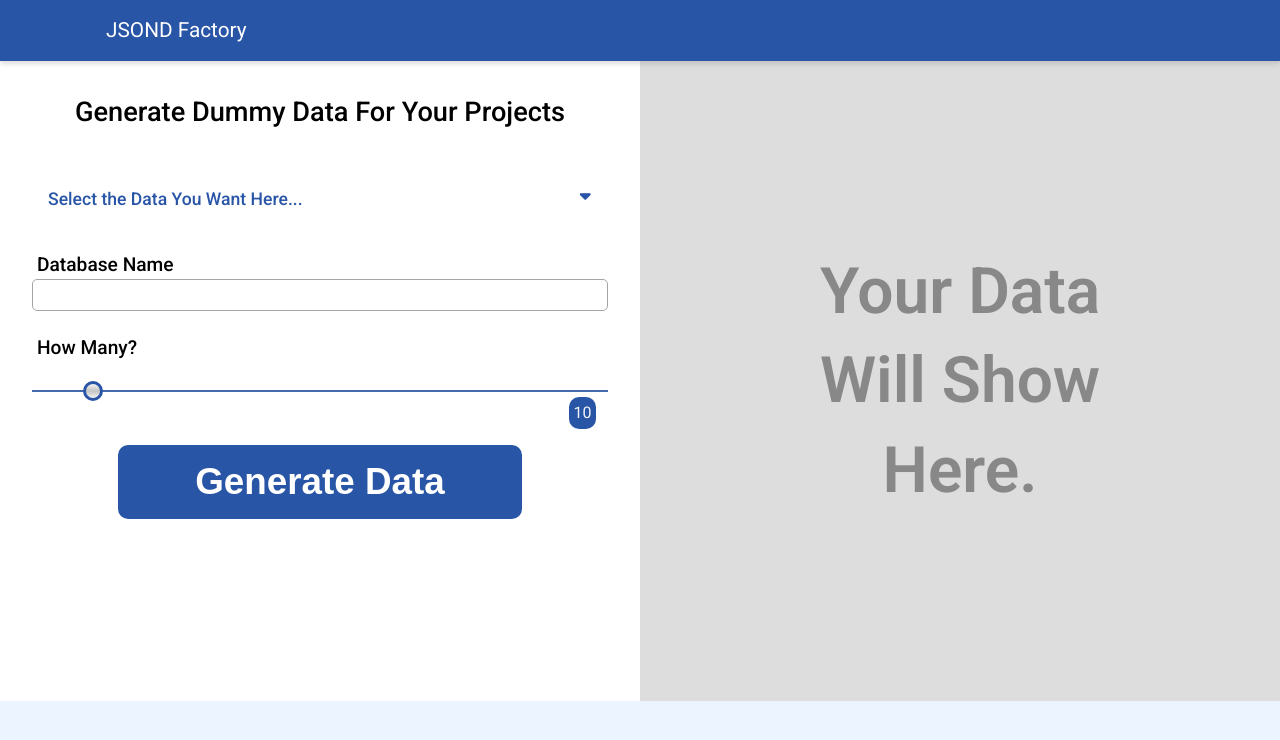
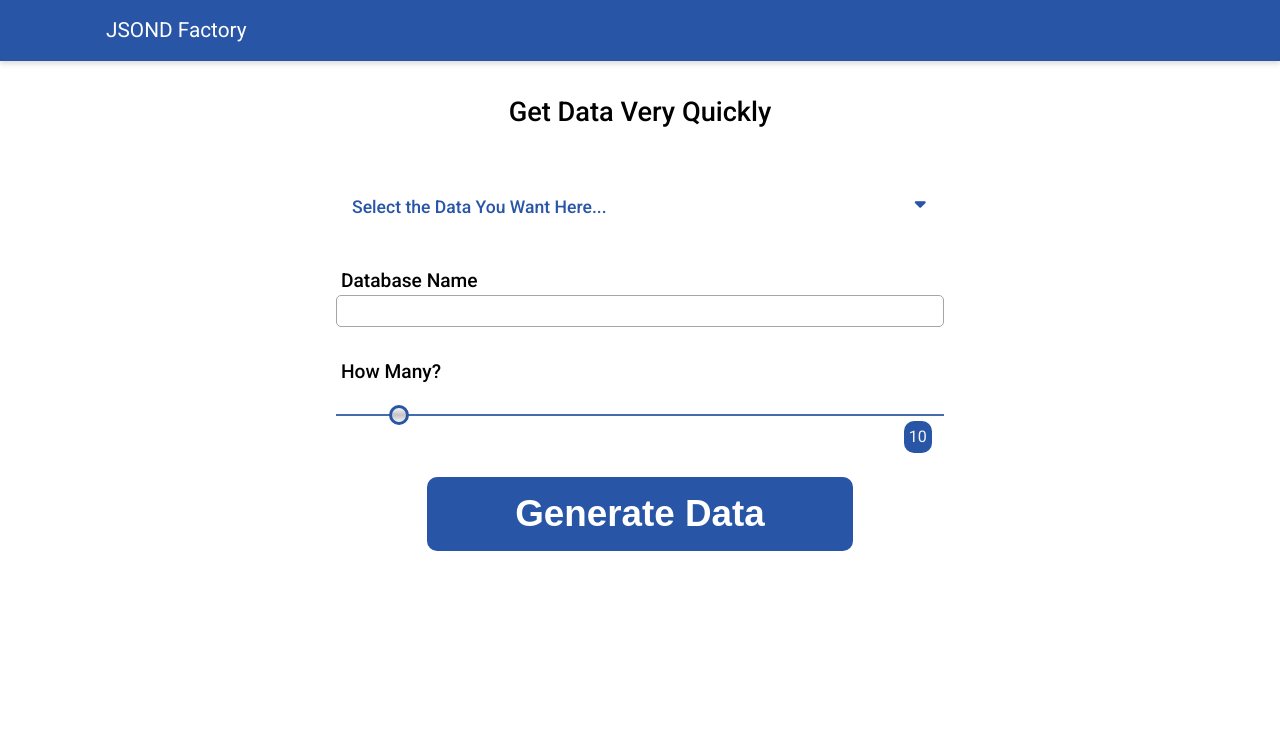
Before and after one commit to rhen99/QuickDataGrab, a Vue app: page / in a window 1280 px wide. Shown: the top 740 px of the page. Built offline with nearby package versions, Linux system fonts and the light colour scheme.

Commit message:
jsonified

```diff
--- a/package.json
+++ b/package.json
@@ -10,9 +10,9 @@
 	"dependencies": {
 		"axios": "^0.19.0",
 		"core-js": "^2.6.5",
+		"file-saver": "^2.0.2",
 		"firebase": "^6.3.5",
 		"firestore-export-import": "^0.2.6",
-		"highlight.js": "^9.15.9",
 		"vue": "^2.6.10"
 	},
 	"devDependencies": {
--- a/src/App.vue
+++ b/src/App.vue
@@ -1,9 +1,8 @@
 <template>
   <div id="app">
     <Navbar />
-    <div class="main-area d-flex">
-      <Inputs v-on:generated="changeOutput" />
-      <Output v-bind:currentOutput="currentOutput" v-bind:currentOutputProps="currentOutputProps" />
+    <div class="main-area">
+      <Inputs />
     </div>
   </div>
 </template>
@@ -11,25 +10,18 @@
 <script>
 import Navbar from "./components/layouts/Navbar";
 import Inputs from "./components/Inputs";
-import Output from "./components/Output";
 export default {
   name: "app",
   components: {
     Navbar,
-    Inputs,
-    Output
+    Inputs
   },
   data() {
     return {
-      currentOutput: "start",
-      currentOutputProps: {}
+      data: []
     };
   },
-  methods: {
-    changeOutput() {
-      this.currentOutput = "json";
-    }
-  }
+  methods: {}
 };
 </script>
 
@@ -43,7 +35,7 @@ html,
 body {
   font-family: "Roboto", sans-serif;
   line-height: 1.4;
-  background-color: #ecf4ff;
+  background-color: #fff;
 }
 .d-flex {
   display: flex;
@@ -55,6 +47,6 @@ body {
   padding: 0 1rem;
 }
 .main-area {
-  height: 80vh;
+  height: 100vh;
 }
 </style>
--- a/src/components/Inputs.vue
+++ b/src/components/Inputs.vue
@@ -1,7 +1,7 @@
 <template>
   <div class="inputs">
-    <h1>Generate Dummy Data For Your Projects</h1>
-    <div class="fields">
+    <h1>Get Data Very Quickly</h1>
+    <div class="fields d-flex">
       <div class="input-field">
         <div name="data_type" class="select">
           <p @click="drop">
@@ -21,7 +21,7 @@
       </div>
       <div class="input-field">
         <label for="db">Database Name</label>
-        <input type="text" id="db" class="db-name" />
+        <input type="text" v-model="db_name" id="db" class="db-name" />
       </div>
       <div class="input-field">
         <label>How Many?</label>
@@ -29,7 +29,7 @@
         <span class="counter">{{range}}</span>
       </div>
       <div class="btns input-field" v-if="gotData">
-        <button class="btn json">Download JSON</button>
+        <button class="btn json" @click="jsonDL">Download JSON</button>
         <button class="btn sql">Download SQL</button>
       </div>
       <div class="btns input-field" v-else>
@@ -41,16 +41,18 @@
 
 <script>
 import db from "./firebase/firebaseInit";
+import FileSaver from "file-saver";
 export default {
   name: "Inputs",
   data() {
     return {
-      chosenData: "",
+      jsonData: "",
       dropped: false,
       range: 10,
       dropDownCurrent: "Select the Data You Want Here...",
       gotData: false,
-      data: []
+      data: [],
+      db_name: ""
     };
   },
   methods: {
@@ -58,18 +60,25 @@ export default {
       this.dropped = !this.dropped;
     },
     generateData() {
-      this.gotData = true;
-      const docRef = db.collection(this.chosenData);
+      const limit = parseInt(this.range);
+      const docRef = db.collection(this.chosenData).limit(limit);
       docRef
         .get()
         .then(qss => {
-          qss.forEach(doc => {
-            this.data.push(doc.data());
-          });
-          console.log(this.data);
+          if (qss || qss.exists) {
+            qss.forEach(doc => {
+              this.data.push(doc.data());
+            });
+            this.jsonify(this.data);
+            this.sqlify();
+            this.gotData = true;
+          } else {
+            console.log("No such doc exists");
+          }
         })
-        .catch(err => console.log(err));
-      this.$emit("generated");
+        .catch(err => {
+          console.log(err);
+        });
     },
 
     select(e) {
@@ -77,6 +86,39 @@ export default {
       this.dropDownCurrent = e.target.innerHTML;
       this.chosenData = e.target.dataset["type"];
       this.dropped = false;
+    },
+    jsonify(data) {
+      let json = data.map(item => {
+        return JSON.stringify(item);
+      });
+      this.jsonData = `[${json}]`;
+    },
+    jsonDL() {
+      const jsonBlob = new Blob([this.jsonData], { type: "application/json" });
+      FileSaver.saveAs(jsonBlob, `${this.db_name}.json`);
+    },
+    sqlify() {
+      console.log(this.checkProp(false));
+    },
+    checkProp(prop) {
+      const digit = /^\d+$/;
+
+      if (typeof prop === "string") {
+        if (digit.test(prop)) {
+          return "int(11)";
+        } else {
+          if (prop.length > 255) {
+            return "text";
+          } else {
+            console.log(prop.length);
+            return "varchar(255)";
+          }
+        }
+      } else {
+        if (typeof prop === "boolean") {
+          return "BOOLEAN";
+        }
+      }
     }
   },
   created() {}
@@ -85,10 +127,10 @@ export default {
 
 <style scoped>
 .inputs {
-  background-color: #fff;
   overflow-y: hidden;
-  width: 50%;
+  width: 100%;
   padding: 2rem;
+  height: 80%;
 }
 h1 {
   font-weight: 500;
@@ -97,9 +139,12 @@ h1 {
 }
 .fields {
   margin-top: 2rem;
+  flex-direction: column;
+  justify-content: center;
+  align-items: center;
 }
 .input-field {
-  width: 100%;
+  width: 50%;
   padding: 0.5rem 0;
   position: relative;
   margin: 0.5rem 0;
@@ -122,7 +167,6 @@ input[type="range"] {
 }
 .select {
   width: 100%;
-  background-color: #fff;
   max-height: 500px;
   overflow: hidden;
   border-radius: 10px;
--- a/src/components/JSONOutput.vue
+++ /dev/null
@@ -1,38 +0,0 @@
-<template>
-  <div class="json-output">
-    <h5>JSON Output</h5>
-  </div>
-</template>
-<script>
-import hjs from "highlight.js";
-export default {
-  name: "JSONOutput",
-  props: ["jsonData"],
-  created() {
-    document.addEventListener("DOMContentLoaded", () => {
-      document.querySelectorAll("pre code").forEach(block => {
-        hjs.highlightBlock(block);
-      });
-    });
-  }
-};
-</script>
-<style scoped>
-@import url("../../node_modules/highlight.js/styles/default.css");
-pre {
-  width: 100%;
-  height: 100%;
-  overflow: auto;
-}
-.json-output {
-  width: 100%;
-  height: 100%;
-  overflow: hidden;
-}
-h5 {
-  background-color: rgb(255, 174, 0);
-  color: #f4f4f4;
-  padding: 0.3rem;
-  font-size: 1rem;
-}
-</style>
--- a/src/components/Output.vue
+++ /dev/null
@@ -1,52 +0,0 @@
-<template>
-  <div class="output">
-    <div class="switch-output" v-if="currentOutput !== 'start'">
-      <button class="btn json" @click="currentOutput = 'json'">View JSON</button>
-      <button class="btn sql" @click="currentOutput = 'sql'">View SQL</button>
-    </div>
-    <component :is="currentOutput" v-bind="currentOutputProps" />
-  </div>
-</template>
-<script>
-import JSONOutput from "./JSONOutput";
-import SQLOutput from "./SQLOutput";
-import Start from "./Start";
-export default {
-  components: {
-    json: JSONOutput,
-    sql: SQLOutput,
-    start: Start
-  },
-  name: "Output",
-  props: ["currentOutput", "currentOutputProps"],
-  created() {}
-};
-</script>
-<style scoped>
-.output {
-  position: relative;
-  height: 100%;
-  width: 50%;
-}
-.switch-output {
-  display: block;
-  padding: 1rem;
-  background-color: #fff;
-}
-.btn {
-  margin: 0 0.5rem;
-  border: 0;
-  outline: 0;
-  font-size: 1.1rem;
-  padding: 0.3rem 1rem;
-  cursor: pointer;
-}
-.btn.json {
-  background-color: rgb(255, 174, 0);
-  color: #f4f4f4;
-}
-.btn.sql {
-  background-color: rgb(64, 41, 167);
-  color: #f4f4f4;
-}
-</style>
--- a/src/components/SQLOutput.vue
+++ /dev/null
@@ -1,38 +0,0 @@
-<template>
-  <div class="sql-output">
-    <h5>SQL Output</h5>
-  </div>
-</template>
-<script>
-import hjs from "highlight.js";
-export default {
-  name: "SQLOutput",
-  props: ["sqlData"],
-  created() {
-    document.addEventListener("DOMContentLoaded", () => {
-      document.querySelectorAll("pre code").forEach(block => {
-        hjs.highlightBlock(block);
-      });
-    });
-  }
-};
-</script>
-<style scoped>
-@import url("../../node_modules/highlight.js/styles/default.css");
-pre {
-  width: 100%;
-  height: 100%;
-  overflow: auto;
-}
-.sql-output {
-  width: 100%;
-  height: 100%;
-  overflow: hidden;
-}
-h5 {
-  background-color: rgb(64, 41, 167);
-  color: #f4f4f4;
-  padding: 0.3rem;
-  font-size: 1rem;
-}
-</style>
--- a/src/components/Start.vue
+++ /dev/null
@@ -1,26 +0,0 @@
-<template>
-  <div class="start d-flex">
-    <h1>Your Data Will Show Here.</h1>
-  </div>
-</template>
-<script>
-export default {
-  name: "Start"
-};
-</script>
-<style scoped>
-.start {
-  width: 100%;
-  height: 100%;
-  background-color: rgb(221, 221, 221);
-  justify-content: center;
-  align-items: center;
-  text-align: center;
-}
-h1 {
-  color: rgba(51, 51, 51, 0.5);
-  font-size: 4rem;
-  width: 50%;
-  font-weight: 600;
-}
-</style>
```
Also changed, not shown: src/main.js (+4 -6 lines), 1 other file (tests, documents, lock files or other folders).
